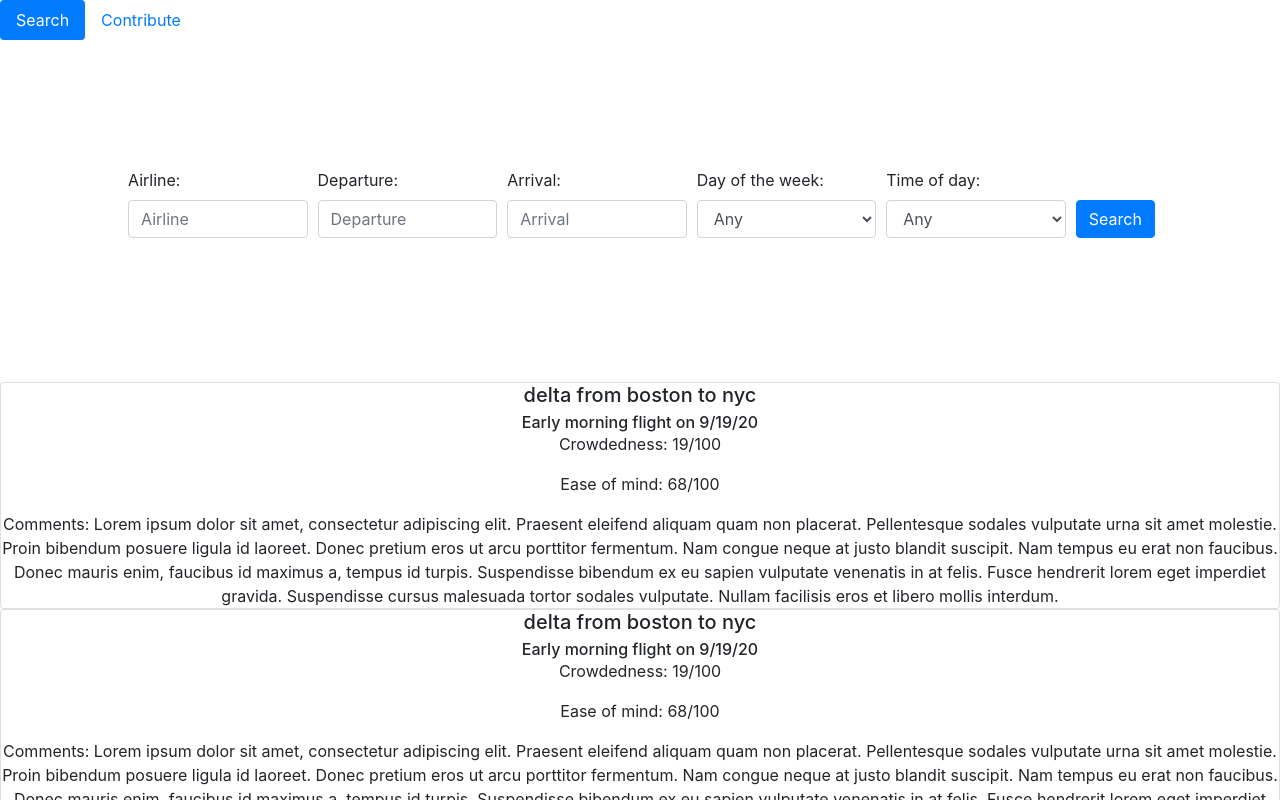
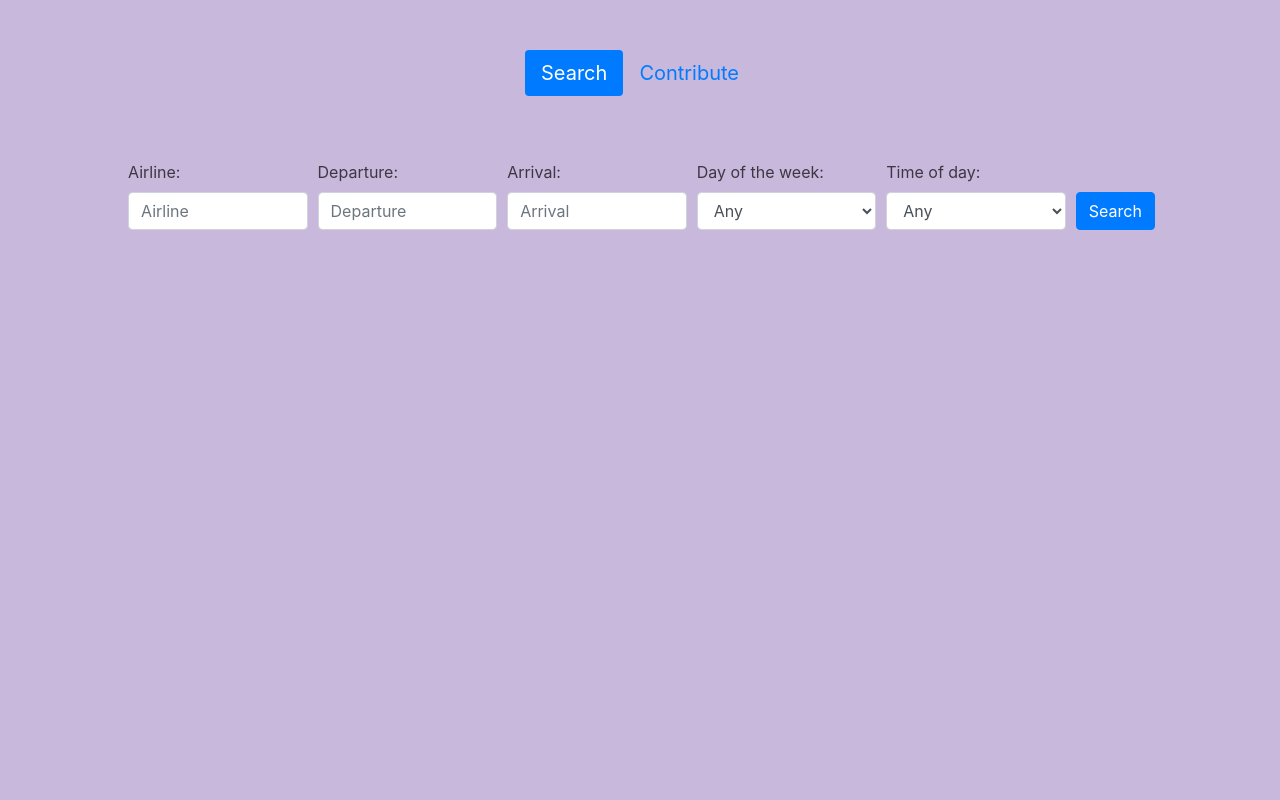
Before and after one commit to sophiazhi/airborne, a React (Create React App) app: page / in a window 1280 px wide. Shown: the top 800 px of the page. Built offline with nearby package versions, Linux system fonts and the light colour scheme.

Commit message:
background color to purple, some centering of tabs

```diff
--- a/src/index.css
+++ b/src/index.css
@@ -7,13 +7,29 @@
   -moz-osx-font-smoothing: grayscale;
 }*/
 
+:root {
+  --main-purple-color: #c8b8db;
+  --secondary-blue-color: #3066be;
+  --primary-text-color: #3c3744;
+}
+
 code {
   font-family: source-code-pro, Menlo, Monaco, Consolas, 'Courier New',
     monospace;
 }
 
+.App {
+  background-color: var(--main-purple-color);
+  color: var(--primary-text-color);
+}
+
 .body {
-  margin: 10%;
+  margin: 5% 10% 0%;
+  height: 100vh;
+}
+
+.body h1 {
+  margin-bottom: 1em;
 }
 
 /* SEARCH */
@@ -34,3 +50,10 @@
 .group-margin {
   margin-bottom: 1rem;
 }
+
+.tabs {
+  display: flex;
+  justify-content: center;
+  padding-top: 2.5em;
+  font-size: 20px;
+}
```
